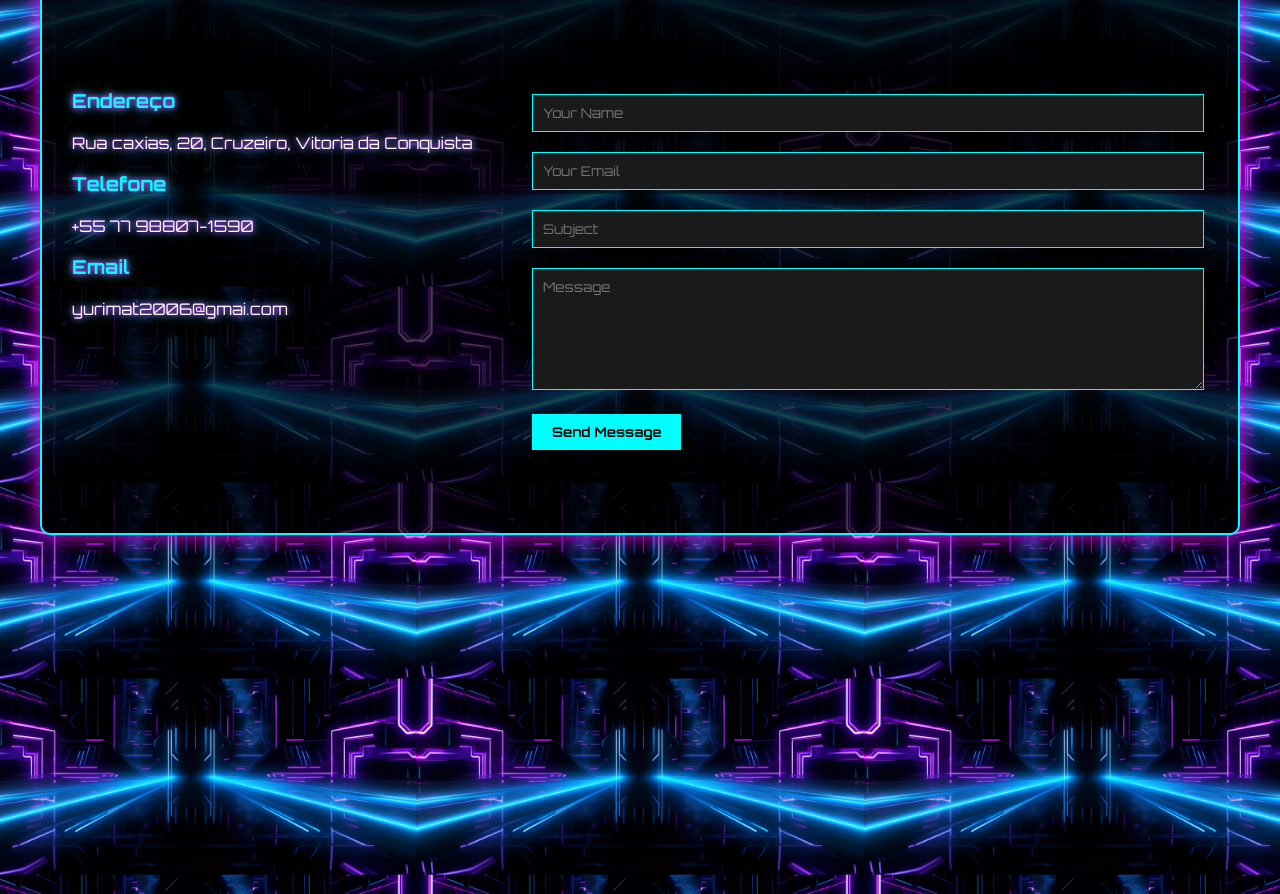
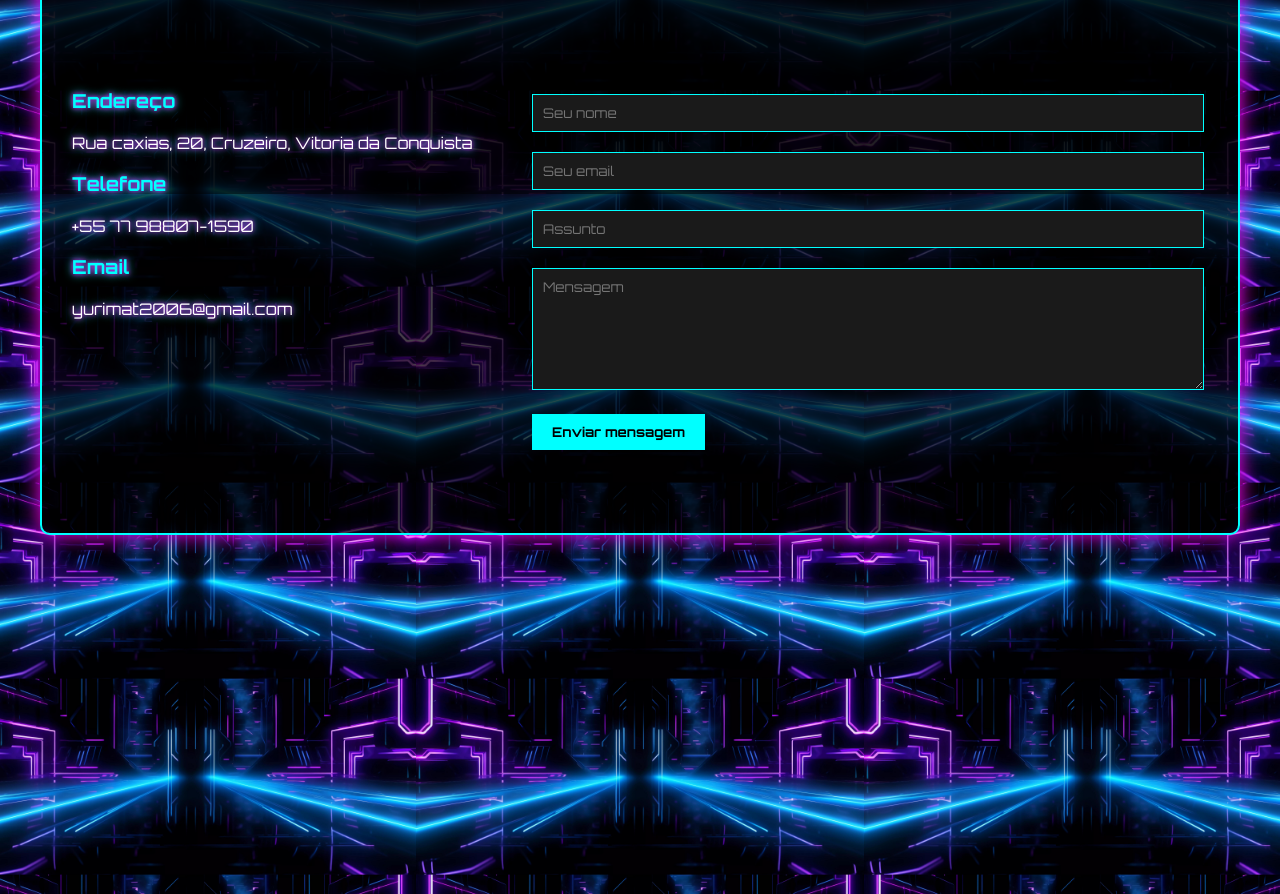
Before and after one commit to YuriMatheusBarros/Portf-lio-Cyberpunk, a plain HTML site: page index.html in a window 1280 px wide. Shown: the part 3847-4741 px from the top of the page. Drawn offline with Linux system fonts and the light colour scheme.

Commit message:
second commit

```diff
--- a/index.html
+++ b/index.html
@@ -110,15 +110,15 @@
                 <h3><i class="fas fa-phone"></i> Telefone </h3>
                 <p>+55 77 98807-1590</p>
                 <h3><i class="fas fa-envelope"></i> Email </h3>
-                <p>yurimat2006@gmai.com</p>
+                <p>yurimat2006@gmail.com</p>
             </div>
             <div class="contact-form">
                 <form>
-                    <input type="text" name="name" placeholder="Your Name" required>
-                    <input type="email" name="email" placeholder="Your Email" required>
-                    <input type="text" name="subject" placeholder="Subject" required>
-                    <textarea name="message" placeholder="Message" required></textarea>
-                    <button type="submit">Send Message</button>
+                    <input type="text" name="name" placeholder="Seu nome" required>
+                    <input type="email" name="email" placeholder="Seu email" required>
+                    <input type="text" name="subject" placeholder="Assunto" required>
+                    <textarea name="message" placeholder="Mensagem" required></textarea>
+                    <button type="Enviar">Enviar mensagem</button>
                 </form>
             </div>
         </div>
```
